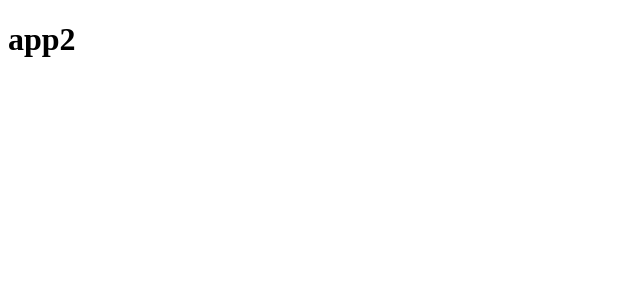
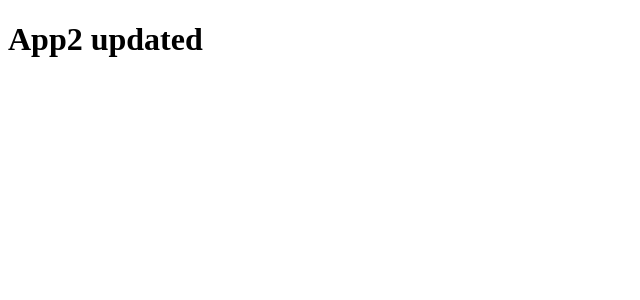
Before and after one commit to dmitriykirpa/nx-semantic-release-demo, a React (Vite) app in the folder apps/app2/: page / in a window 1280 px wide. Shown: the top 300 px of the page, without its empty margins (0-640 px from the left). Built offline with nearby package versions, Linux system fonts and the light colour scheme.

Commit message:
feat: update app component

```diff
--- a/apps/app2/src/app/app.tsx
+++ b/apps/app2/src/app/app.tsx
@@ -1,5 +1,5 @@
 export function App() {
-  return <h1>app2</h1>;
+  return <h1>App2 updated</h1>;
 }
 
 export default App;
```
